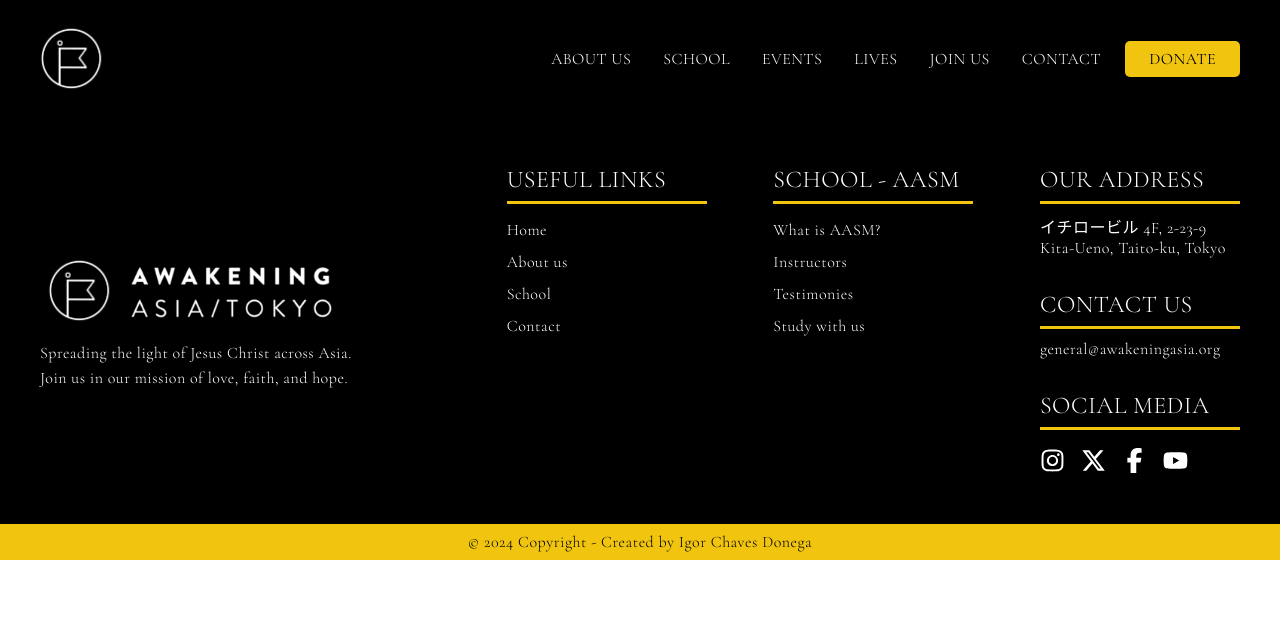
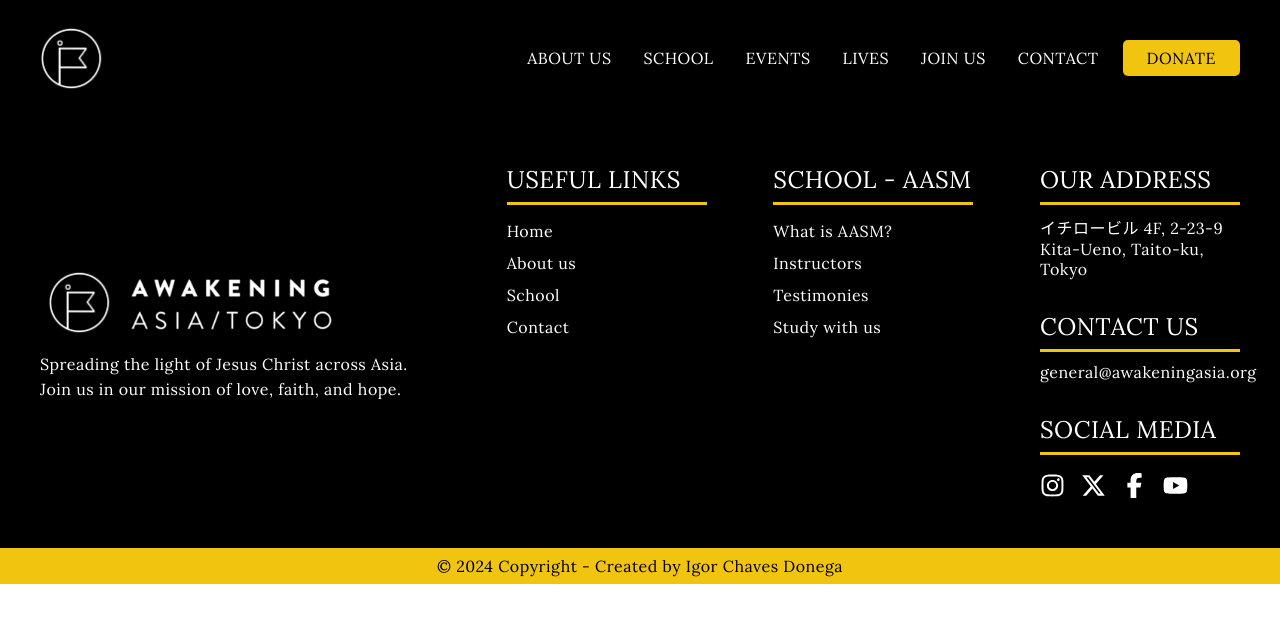
Before and after one commit to ichavesbr/awakening-asia, a Next.js app: page / in a window 1280 px wide. Shown: the top 622 px of the page. Built offline with nearby package versions, Linux system fonts and the light colour scheme.

Commit message:
changed font-family to Lora, fixed navbar css

```diff
--- a/app/globals.css
+++ b/app/globals.css
@@ -1,4 +1,4 @@
-@import url("https://fonts.googleapis.com/css2?family=Cormorant+Garamond:ital,wght@0,300;0,400;0,500;0,600;0,700;1,300;1,400;1,500;1,600;1,700&display=swap");
+@import url("https://fonts.googleapis.com/css2?family=Lora:ital,wght@0,400..700;1,400..700&display=swap");
 
 * {
   margin: 0;
@@ -6,7 +6,7 @@
   text-decoration: none;
   list-style-type: none;
   box-sizing: border-box;
-  font-family: "Cormorant Garamond", sans-serif;
+  font-family: "Lora", serif;
   font-weight: 300;
   letter-spacing: 0.5px;
 }
--- a/components/Navbar.tsx
+++ b/components/Navbar.tsx
@@ -57,7 +57,7 @@ const Navbar = () => {
       </div>
 
       <nav className={menuOpen ? "open" : ""}>
-        <ul>
+        <ul className="nav-links">
           {links.map(link => (
             <React.Fragment key={link}>
               {link === "donate" ? (
--- a/components/navbar.css
+++ b/components/navbar.css
@@ -40,10 +40,6 @@ header {
     align-items: flex-start;
   }
 
-  .nav-links {
-    display: none;
-  }
-
   .menu-label,
   .donate-toggle {
     display: block; /* Exibe o link MENU */
@@ -56,13 +52,13 @@ header {
 }
 
 /* Ocultar menu automaticamente quando a tela for maior que 900px */
-@media (min-width: 901px) {
-  .menu {
-    display: none;
+@media (max-width: 901px) {
+  nav ul li a {
+    padding: 0.2rem;
   }
 }
 
-@media (max-width: 768px) {
+@media (max-width: 775px) {
   .icons {
     display: block;
   }
```
